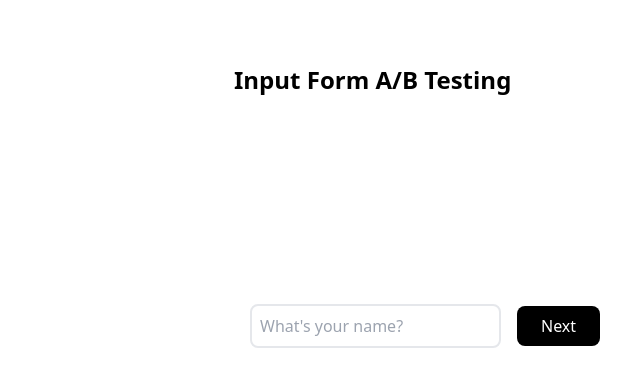
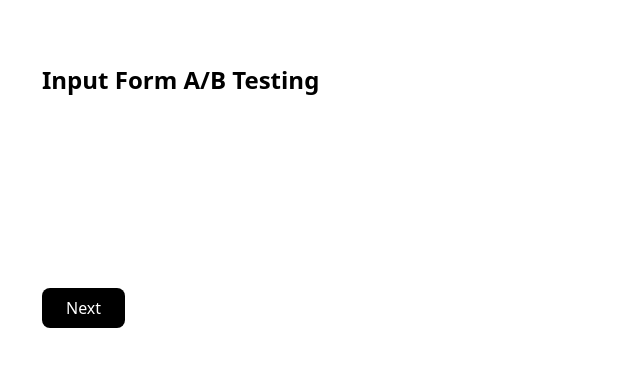
Before and after one commit to GLaDO8/sc-input-pref-testing, a React (Create React App) app: page / in a window 1280 px wide. Shown: the top 386 px of the page, without its empty margins (214-854 px from the left). Built offline with nearby package versions, Linux system fonts and the light colour scheme.

Commit message:
updated page linking

```diff
--- a/src/App.js
+++ b/src/App.js
@@ -1,28 +1,25 @@
 import React, { Component } from "react";
 import "./index.css";
+import Pageone from "./page1";
+import { BrowserRouter, Route, Link } from "react-router-dom";
 
 class App extends Component {
   render() {
     return (
-      <div className="app mx-auto max-w-sm mt-16">
+      <div className="mx-auto max-w-3xl mt-16">
         <header>
-          <div className="wrapper">
+          <div>
             <h1 className="text-2xl font-bold">Input Form A/B Testing</h1>
           </div>
         </header>
         <div className="container mt-48">
           <section className="add-item">
-            <form>
-              <input
-                className="m-4 p-2 border-2 rounded-lg"
-                type="text"
-                name="username"
-                placeholder="What's your name?"
-              />
+            <BrowserRouter>
               <button className="text-white bg-black py-2 px-6 rounded-lg">
-                Next
+                <Link to="/page1">Next</Link>
               </button>
-            </form>
+              <Route path="/page1" component={Pageone} />
+            </BrowserRouter>
           </section>
         </div>
       </div>
```
